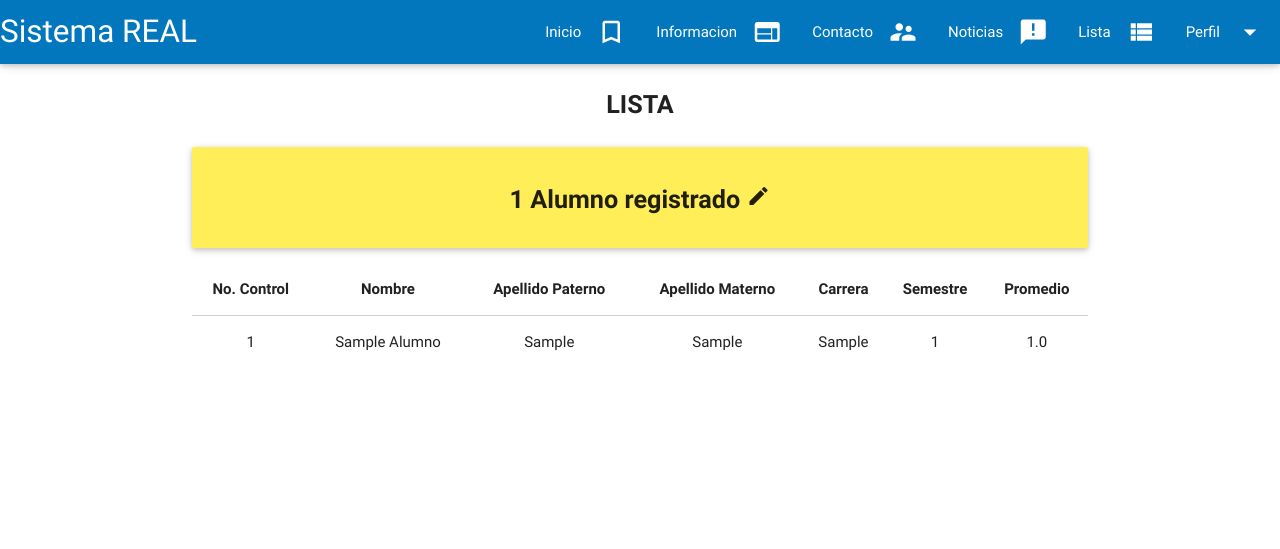
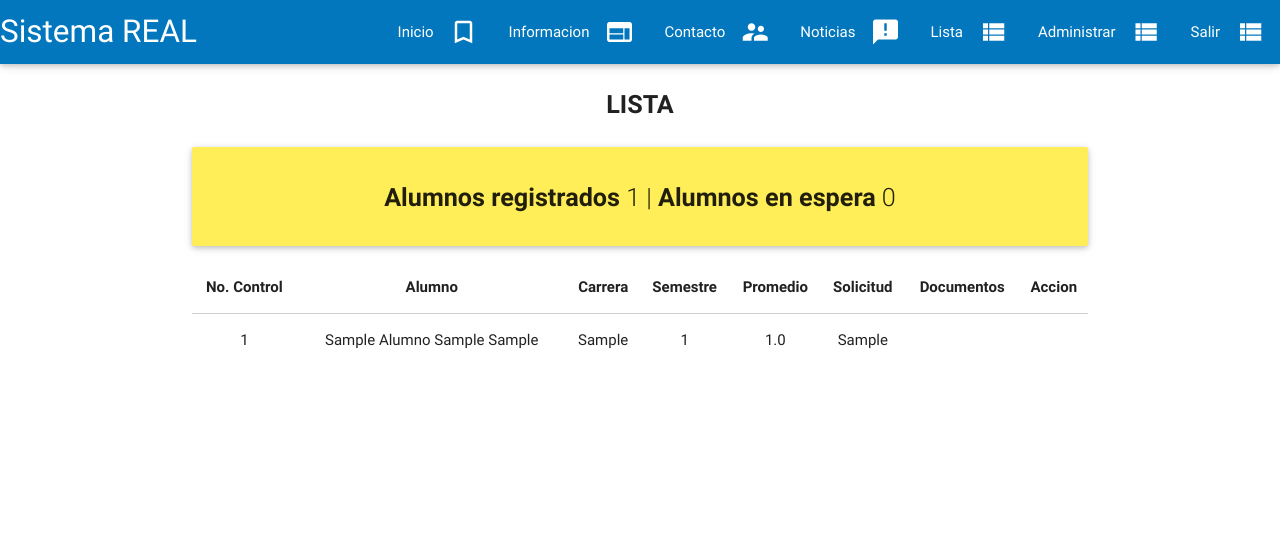
Before and after one commit to Reynald0/Real, a Django app: page /lista_alumnos/ in a window 1280 px wide. Shown: the top 549 px of the page. Run offline with Django 3.2, Linux system fonts and the light colour scheme; a user stored in the database is signed in; tables that the repository leaves empty hold one stand-in row (values such as "Sample post").

Commit message:
Error al momento de registrarse
** Error solucionado cuando un alumno se registra por primera vez, esto
se puede observar en el models.py de la aplicacion CUENTAS.

** Modificación de la barra de navegacion para usuario y administrador,
para PC y MOVIL.

```diff
--- a/cuentas/forms.py
+++ b/cuentas/forms.py
@@ -11,7 +11,7 @@ class RegistroAlumno(forms.Form):
     nombre      = forms.CharField(widget=forms.TextInput(attrs={'id': 'Nombre'}))
     apellido_paterno = forms.CharField(widget=forms.TextInput(attrs={'id': 'Apellido'}))
     apellido_materno = forms.CharField(widget=forms.TextInput(attrs={'id': 'Apellido'}))
-    fecha_nac   = forms.DateField(widget=forms.DateInput(attrs={'type' : 'date', 'class': 'datepicker'}))
+    fecha_nac   = forms.DateField(widget=forms.DateInput(attrs={'type': 'date', 'class': 'datepicker'}))
     carrera     = forms.ModelChoiceField(queryset=Carrera.objects.all())
     promedio    = forms.FloatField(widget=forms.NumberInput(attrs={'id': 'Promedio'}))
     semestre    = forms.IntegerField(widget=forms.NumberInput(attrs={'id': 'Semestre'}))
--- a/cuentas/models.py
+++ b/cuentas/models.py
@@ -28,7 +28,7 @@ class Alumno(models.Model): #Se crea el objeto Alumno, en la base de datos es un
     carrera = models.ForeignKey(Carrera, on_delete=models.CASCADE)
     semestre = models.IntegerField() #Atributo semestre es tipo de dato Integer
     promedio = models.FloatField() #Atributo promedio es tipo de dato Float (Decimal)
-    estado_solicitud = models.OneToOneField(Estado_Solicitud, on_delete=models.CASCADE, default=1) # 1 --> en proceso
+    estado_solicitud = models.ForeignKey(Estado_Solicitud, on_delete=models.CASCADE, default=1) # 1 --> en proceso
     #revisar la tabla estado solicitud
 
     def __str__(self): #funcion __str__ regresa un string para identificar al objeto de los demas
--- a/cuentas/views.py
+++ b/cuentas/views.py
@@ -36,6 +36,7 @@ def calcular_edad(fecha_nac):
     edad_numerica = diferencia_fechas_dias / 365.2425 # 365.2425 ---> Valor gregoriano de un año
     edad = int(edad_numerica)
     return edad
+
 
 
 def inicio(request): #Se define la funcion inicio el cual es el nombre de la vista a mostrar
@@ -147,13 +148,15 @@ def contacto(request): #Se define la funcion contacto el cual es el nombre de la
 
 @login_required(login_url='login_alumno')
 def lista_alumnos(request): #Se define la funcion lista_alumnos el cual es el nombre de la vista a mostrar
-    if not request.user.is_authenticated(): #Si el usuario no ha iniciado sesion (logeado)
-        # Regresa la vista login_alumno, la vista login_alumno se encarga de mostrar el formulario
-        # para poder logearse
-        return login_alumno(request)
-    alumnos = Alumno.objects.order_by('no_control')
-    # Regresa el html 'lista_alumnos' renderizado para ser visto y con las variables: alumnos, total_alumnos
-    return render(request, 'cuentas/lista_alumnos.html', {'alumnos' : alumnos , 'total_alumnos': len(alumnos)})
+    if request.user.is_superuser: #Si el usuario es super usuario
+        alumnos = Alumno.objects.order_by('no_control')
+        alumnos_en_espera = Alumno.objects.order_by('no_control').filter(estado_solicitud__id=2)
+        # Regresa el html 'lista_alumnos' renderizado para ser visto y con las variables: alumnos, total_alumnos
+        return render(request, 'cuentas/lista_alumnos.html', {'alumnos': alumnos, 'total_alumnos': len(alumnos),
+                               'alumnos_en_espera' : len(alumnos_en_espera)})
+    else:
+        return redirect('perfil_alumno')
+
 
 def login_alumno(request): #Se define la funcion login_alumno el cual es el nombre de la vista a mostrar
     error = False
--- a/templates/components/navbar.html
+++ b/templates/components/navbar.html
@@ -40,19 +40,33 @@
                 Noticias
               </a>
             </li>
+            {% if user.is_superuser %}
                 <li>
                     <a href="{% url 'lista_alumnos' %}">
                         <i class="material-icons right">view_list</i>
                         Lista
                      </a>
                 </li>
-            <!-- Dropdown Trigger -->
+                 <li>
+                    <a href="/admin">
+                        <i class="material-icons right">view_list</i>
+                        Administrar
+                     </a>
+                </li>
+                <li>
+                    <a href="{% url 'logout_alumno' %}">
+                        <i class="material-icons right">view_list</i>
+                        Salir
+                    </a>
+                </li>
+            {% else %}
                 <li>
                     <a class="dropdown-button" data-activates="dropdown">
                         Perfil
                         <i class="material-icons right">arrow_drop_down</i>
                     </a>
-            </li>  <!--Usuario logeado -->
+                </li> <!--Usuario logeado -->
+            {% endif %}
           {% else %} <!--Usuario no logueado -->
             <li>
               <a href="{% url 'registro' %}">
@@ -94,6 +108,7 @@
                 Noticias
               </a>
             </li>
+            {% if user.is_superuser %}
                 <li>
                     <a href="{% url 'lista_alumnos' %}">
                         <i class="material-icons right">view_list</i>
@@ -101,11 +116,25 @@
                      </a>
                 </li>
                 <li>
+                    <a href="/admin">
+                        <i class="material-icons right">view_list</i>
+                        Administrar
+                     </a>
+                </li>
+                <li>
+                    <a href="{% url 'logout_alumno' %}">
+                        <i class="material-icons right">view_list</i>
+                        Salir
+                    </a>
+                </li>
+            {% else %}
+                <li>
                     <a class="dropdown-button" data-activates="dropdown-mobile">
                         Perfil
                         <i class="material-icons right">arrow_drop_down</i>
                     </a>
                 </li> <!--Usuario logeado -->
+            {% endif %}
           {% else %} <!--Usuario no logueado -->
             <li>
               <a href="{% url 'registro' %}">
--- a/templates/cuentas/lista_alumnos.html
+++ b/templates/cuentas/lista_alumnos.html
@@ -6,36 +6,48 @@
 {% block contenido %}
 	<div class="card-panel yellow lighten-1">
 		<h4 class="flow-text center-align">
-			 {% if total_alumnos > 1%}
-				 <b>{{ total_alumnos }} Alumnos registrados</b>
-			 {% else %}
-				 <b>{{ total_alumnos }} Alumno registrado</b>
-			 {% endif %}
-			 <i class="material-icons">mode_edit</i>
+            <b>Alumnos registrados</b> {{ total_alumnos }} | <b>Alumnos en espera</b> {{ alumnos_en_espera }}
 		</h4>
 	</div>
 	<table class="highlight centered responsive-table">
 				 <thead>
 					 <th>No. Control</th>
-					 <th>Nombre</th>
-					 <th>Apellido Paterno</th>
-                     <th>Apellido Materno</th>
-
+					 <th>Alumno</th>
                      <th>Carrera</th>
 					 <th>Semestre</th>
 					 <th>Promedio</th>
+                     <th>Solicitud</th>
+                     <th>Documentos</th>
+                     <th>Accion</th>
 				 </thead>
 				 <tbody>
 					 {% for alumno in alumnos %}
 					    <tr>
                              <td>{{ alumno.no_control }}</td>
-						 <td>{{ alumno.nombre|title }}</td>
-						 <td>{{ alumno.apellido_paterno|title }}</td>
-                         <td>{{ alumno.apellido_materno|title }}</td>
-
+                             <td>{{ alumno.nombre|title }} {{ alumno.apellido_paterno|title }} {{ alumno.apellido_materno|title }}</td>
                              <td>{{ alumno.carrera }}</td>
                              <td>{{ alumno.semestre }}</td>
                              <td>{{ alumno.promedio }}</td>
+                             {% if alumno.estado_solicitud_id == 2 %}
+                                 <td>
+                                     <b>
+                                        {{ alumno.estado_solicitud }}
+                                     </b>
+                                 </td>
+                                 <td>
+                                    <a href="#">Comprobante Domicilio</a><br/>
+                                    <a href="#">Credencial Estudiante</a><br/>
+                                    <a href="#">Kardex</a>
+                                 </td>
+                                 <td>
+                                    <a href="#">APROBAR</a>
+                                 </td>
+                             {% else %}
+                                 <td>
+                                    {{ alumno.estado_solicitud }}
+                                 </td>
+                                 <td></td>
+                             {% endif %}
 						 </tr>
 					 {% endfor %}
 				 </tbody>
```
Lines whose indentation alone changed are shown as unchanged.
